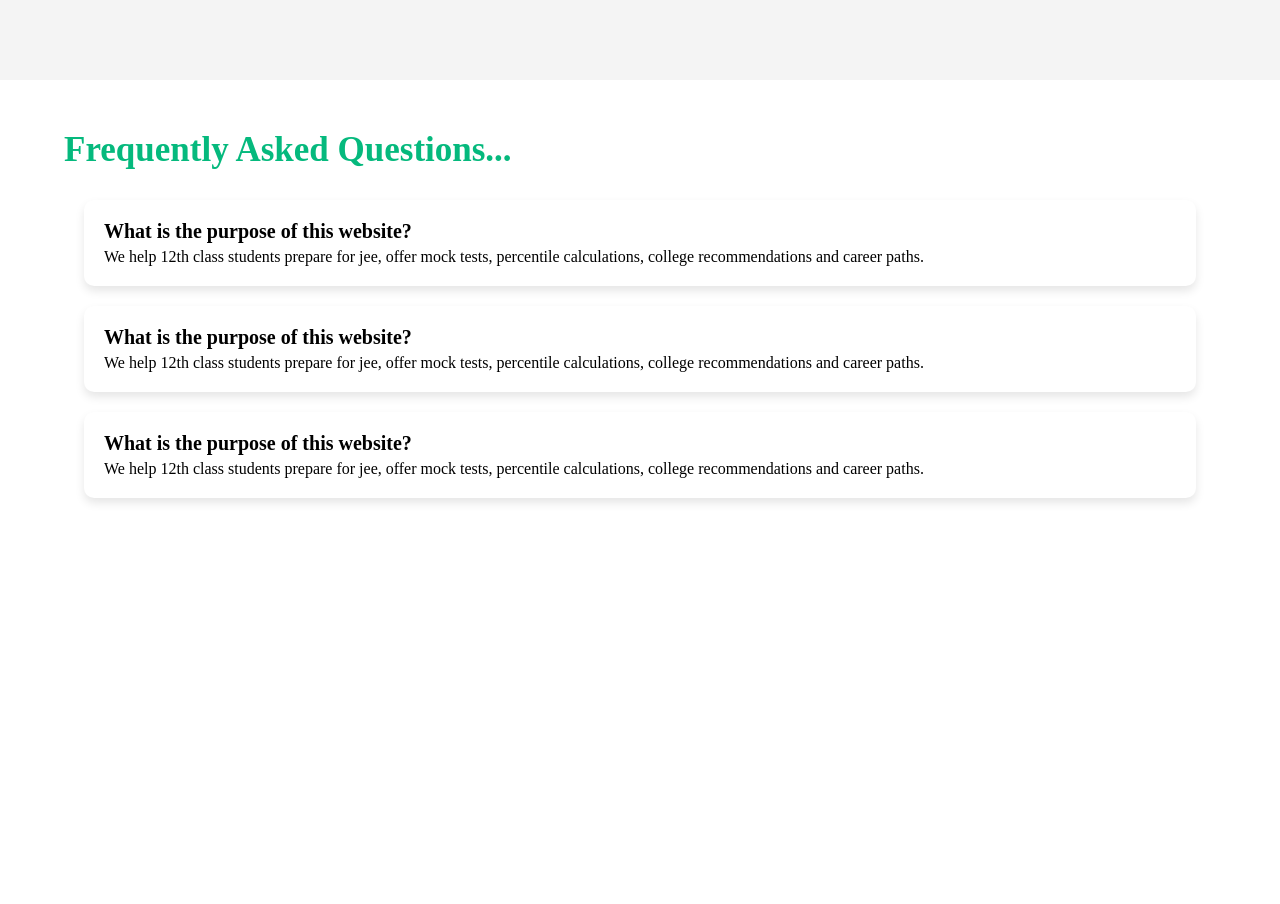
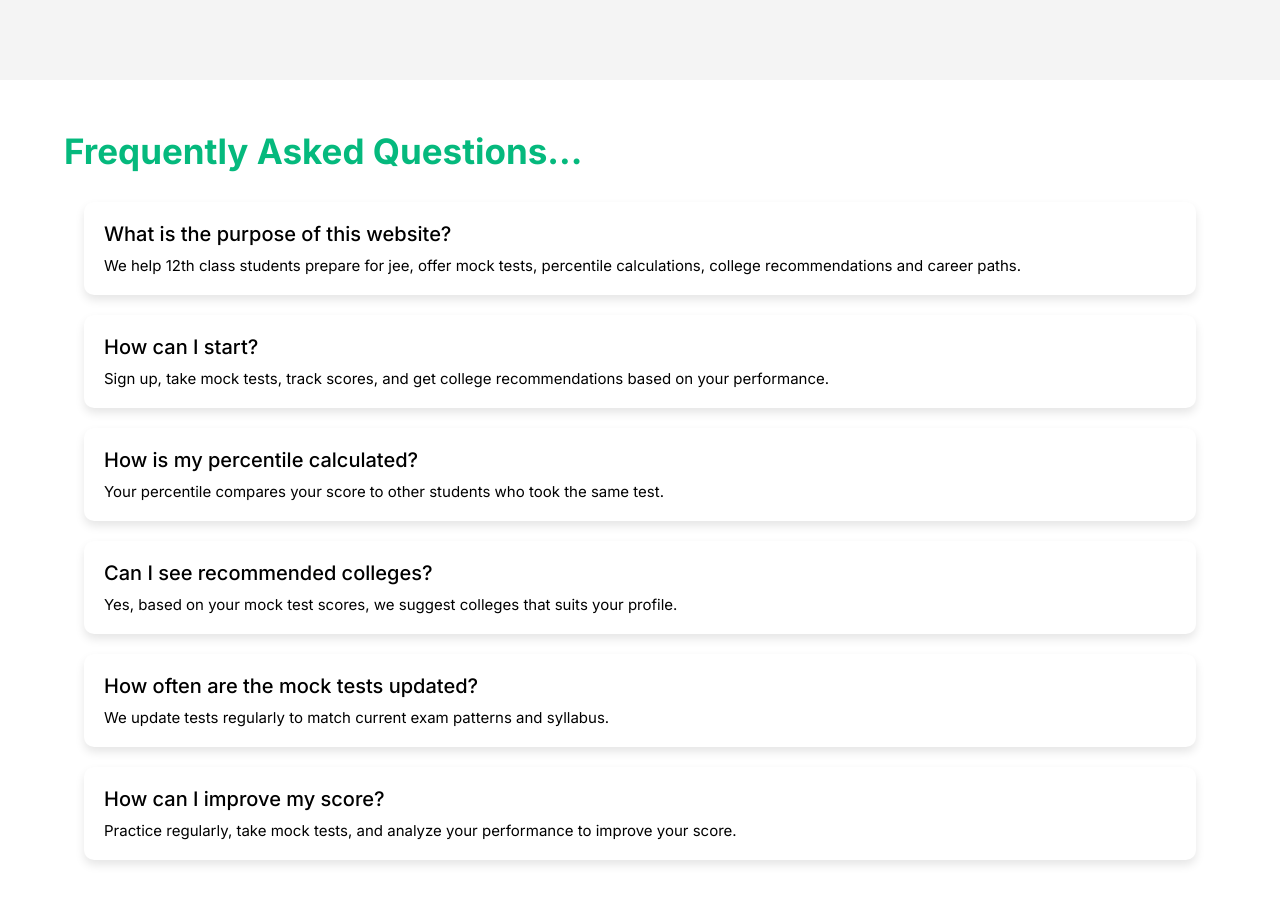
Before and after one commit to ajayverma2611/college-Khojoo, a React (Create React App) app in the folder client/: page / in a window 1280 px wide. Shown: the part 720-1624 px from the top of the page. Built offline with nearby package versions, Linux system fonts and the light colour scheme.

Commit message:
created components

```diff
--- a/client/src/App.css
+++ b/client/src/App.css
@@ -1,4 +1,6 @@
+@import url('https://fonts.googleapis.com/css2?family=Inter:ital,opsz,wght@0,14..32,100..900;1,14..32,100..900&family=Poppins:ital,wght@0,100;0,200;0,300;0,400;0,500;0,600;0,700;0,800;0,900;1,100;1,200;1,300;1,400;1,500;1,600;1,700;1,800;1,900&display=swap');
 *{
   margin: 0;
   padding: 0;
+  font-family: "Inter";
 }
--- a/client/src/Presentation/Components/FAQ.js
+++ b/client/src/Presentation/Components/FAQ.js
@@ -6,24 +6,35 @@ const FAQ = () => {
       answer: "We help 12th class students prepare for jee, offer mock tests, percentile calculations, college recommendations and career paths."
     },
     {
-
+      question: "How can I start?",
+      answer: "Sign up, take mock tests, track scores, and get college recommendations based on your performance."
+    },
+    {
+      question: "How is my percentile calculated?",
+      answer: "Your percentile compares your score to other students who took the same test."
+    },
+    {
+      question: "Can I see recommended colleges?",
+      answer: "Yes, based on your mock test scores, we suggest colleges that suits your profile."
+    },
+    {
+      question: "How often are the mock tests updated?",
+      answer: "We update tests regularly to match current exam patterns and syllabus."
+    },
+    {
+      question: "How can I improve my score?",
+      answer: "Practice regularly, take mock tests, and analyze your performance to improve your score."
     }
-  ]
+  ];
   return (
     <div className="mainContainer">
       <h1 className="faqHeading">Frequently Asked Questions...</h1>
-      <div className="childContainer">
-        <p className="questions">What is the purpose of this website?</p>
-        <p>We help 12th class students prepare for jee, offer mock tests, percentile calculations, college recommendations and career paths.</p>
-      </div>
-      <div className="childContainer">
-        <p className="questions">What is the purpose of this website?</p>
-        <p>We help 12th class students prepare for jee, offer mock tests, percentile calculations, college recommendations and career paths.</p>
-      </div>
-      <div className="childContainer">
-        <p className="questions">What is the purpose of this website?</p>
-        <p>We help 12th class students prepare for jee, offer mock tests, percentile calculations, college recommendations and career paths.</p>
-      </div>
+        {faqs.map((faq, index) => (
+          <div key={index} className="childContainer">
+            <h3 className="questions">{faq.question}</h3>
+            <p className="answers">{faq.answer}</p>
+          </div>
+        ))}
     </div>
   )
 }
--- a/client/src/Presentation/Components/HelpAndFeedBack.js
+++ b/client/src/Presentation/Components/HelpAndFeedBack.js
@@ -3,6 +3,7 @@ import helpAndFeedbackImage from "../Assests/helpandfeedback.png";
 import { Button } from "bootstrap";
 const HelpAndFeedBack = () => {
   return (
+    <>
     <div className='helpandfeedbackMainContainer'>
       <div className="hfContent">
         <h1 className="feedbackHeading">Help And FeedBack</h1>
@@ -19,6 +20,7 @@ const HelpAndFeedBack = () => {
         <img src={helpAndFeedbackImage} alt="helpandfeedback" className="hfImage"/>
       </div>
     </div>
+    </>
   )
 }
 
--- a/client/src/Presentation/Styles/FAQ.css
+++ b/client/src/Presentation/Styles/FAQ.css
@@ -14,7 +14,7 @@
 }
 .questions{
   font-size: 20px;
-  font-weight: bold;
+  font-weight: 500;
   margin-bottom: 5px;
 }
 .faqHeading{
@@ -22,3 +22,7 @@
   color: #05B97D;
   margin-bottom: 20px;
 }
+.answers{
+  font-size: 15px;
+  margin-top: 10px;
+}
```
